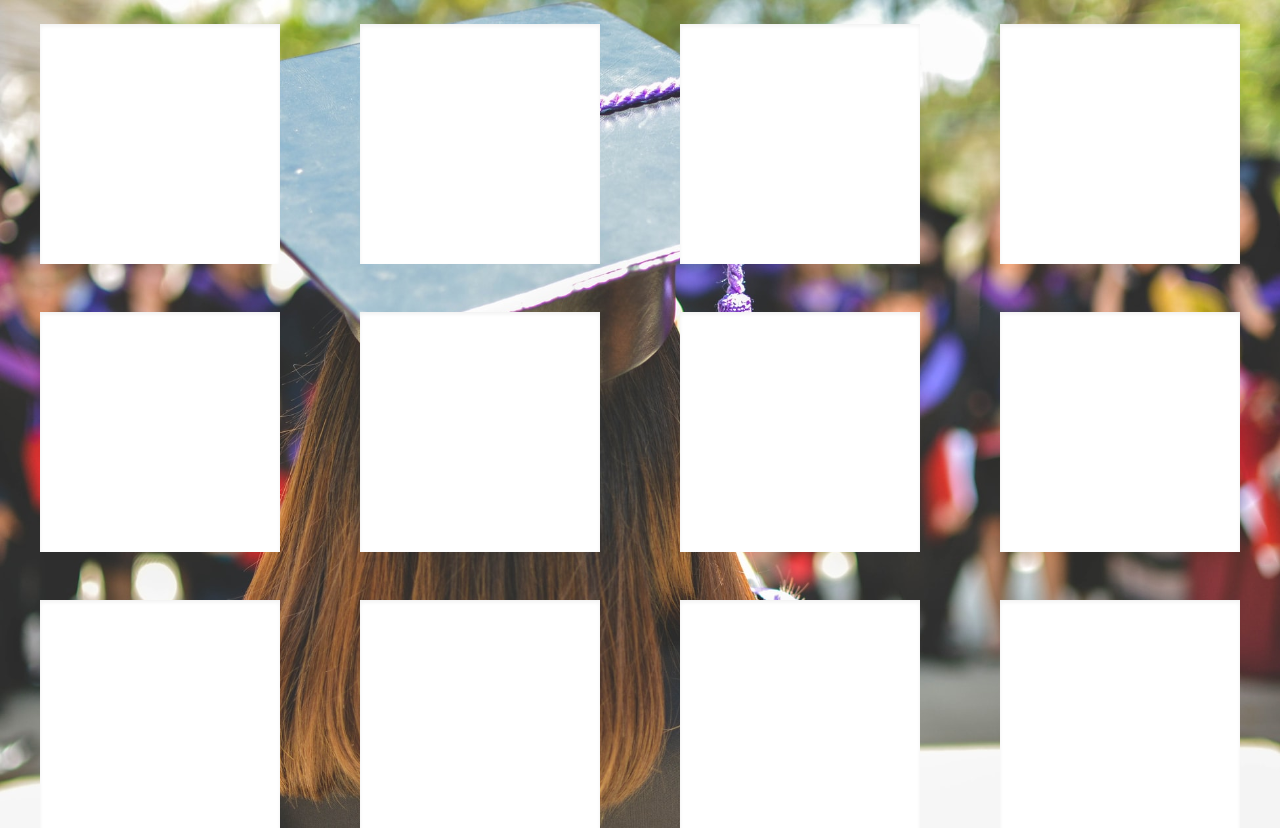
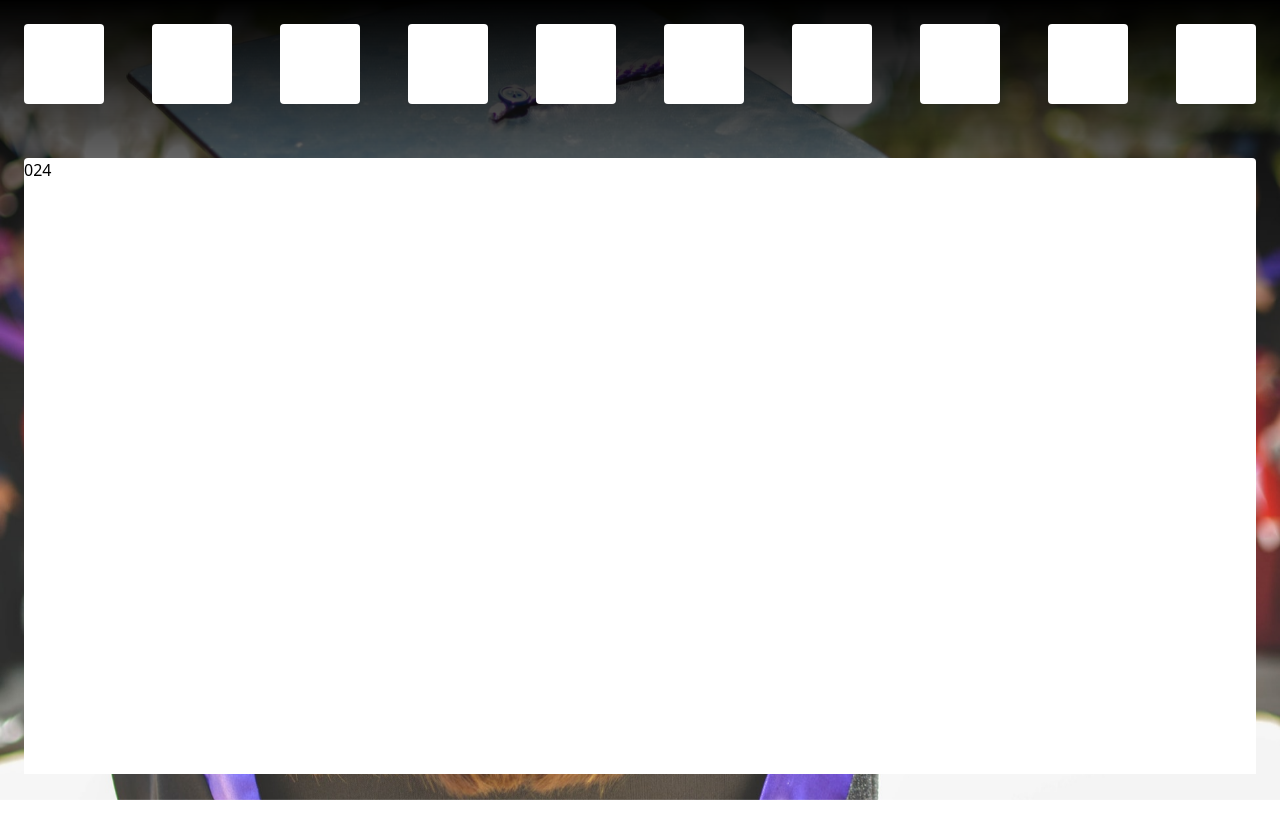
Before and after one commit to adityacaturputra/your-school-univday, a Next.js app: page /explore in a window 1280 px wide. Shown: the top 828 px of the page. After the commit the page ends 800 px from the top, so only its background shows below. Built offline with nearby package versions, Linux system fonts and the light colour scheme.

Commit message:
Main Container

```diff
--- a/package.json
+++ b/package.json
@@ -11,7 +11,8 @@
   "dependencies": {
     "next": "11.1.0",
     "react": "17.0.2",
-    "react-dom": "17.0.2"
+    "react-dom": "17.0.2",
+    "react-reveal": "^1.2.2"
   },
   "devDependencies": {
     "@types/react": "17.0.19",
--- a/pages/explore.tsx
+++ b/pages/explore.tsx
@@ -1,39 +1,36 @@
 import type { NextPage } from 'next';
-import { useState } from 'react';
+import Fade from 'react-reveal/Fade';
 
 const Explore: NextPage = () => {
 
+  const datas = ['','','','','','','','','','','','','','','','','','','','','','','',''];
+
   return (
-    <>
-      <div className="min-h-screen bg-hero bg-center bg-cover bg-fixed">
-        <div className="flex overflow-x-scrool flex-wrap justify-around">
-          <div className="shadow-inner h-60 w-60 bg-white m-6 "></div>
-          <div className="shadow-inner h-60 w-60 bg-white m-6 "></div>
-          <div className="shadow-inner h-60 w-60 bg-white m-6 "></div>
-          <div className="shadow-inner h-60 w-60 bg-white m-6 "></div>
-          <div className="shadow-inner h-60 w-60 bg-white m-6 "></div>
-          <div className="shadow-inner h-60 w-60 bg-white m-6 "></div>
-          <div className="shadow-inner h-60 w-60 bg-white m-6 "></div>
-          <div className="shadow-inner h-60 w-60 bg-white m-6 "></div>
-          <div className="shadow-inner h-60 w-60 bg-white m-6 "></div>
-          <div className="shadow-inner h-60 w-60 bg-white m-6 "></div>
-          <div className="shadow-inner h-60 w-60 bg-white m-6 "></div>
-          <div className="shadow-inner h-60 w-60 bg-white m-6 "></div>
-          <div className="shadow-inner h-60 w-60 bg-white m-6 "></div>
-          <div className="shadow-inner h-60 w-60 bg-white m-6 "></div>
-          <div className="shadow-inner h-60 w-60 bg-white m-6 "></div>
-          <div className="shadow-inner h-60 w-60 bg-white m-6 "></div>
-          <div className="shadow-inner h-60 w-60 bg-white m-6 "></div>
-          <div className="shadow-inner h-60 w-60 bg-white m-6 "></div>
-          <div className="shadow-inner h-60 w-60 bg-white m-6 "></div>
-          <div className="shadow-inner h-60 w-60 bg-white m-6 "></div>
-          <div className="shadow-inner h-60 w-60 bg-white m-6 "></div>
-          <div className="shadow-inner h-60 w-60 bg-white m-6 "></div>
-          <div className="shadow-inner h-60 w-60 bg-white m-6 "></div>
-          <div className="shadow-inner h-60 w-60 bg-white m-6 "></div>
+    <div className="min-h-screen bg-hero bg-center bg-cover bg-fixed">
+      <Fade>
+        <div className="h-screen bg-gradient-to-b from-black via-transparent to-transparent">
+          <div className="overflow-x-scroll overflow-y-hidden whitespace-nowrap">
+            {datas.map((data, key) => (
+              // eslint-disable-next-line react/jsx-key
+              <Fade right delay={50*key} key={key}>
+                <div className="inline-block bg-white m-6 rounded" style={{height: '10vh', width: '10vh'}}></div>
+              </Fade>
+            ))}
+          </div>
+          <div className="" style={{height: '80vh', position: 'relative'}}>
+            <div style={{maxHeight:'100%', overflowY:'auto', overflowX: 'hidden'}}>
+              {datas.map((data, key) => (
+                // eslint-disable-next-line react/jsx-key
+                <Fade bottom key={key}>
+                  <div className="w-auto bg-white my-6 mx-6 mb-96 rounded" style={{height:900}}>{key}{datas.length}</div>
+                </Fade>
+              ))}
+            </div>
+          </div>
         </div>
-      </div>
-    </>
+      </Fade>
+
+    </div>
   );
 };
 
--- a/pages/index.tsx
+++ b/pages/index.tsx
@@ -8,7 +8,7 @@ const Home: NextPage = () => {
 
   return (
     <div className="h-screen bg-hero bg-center bg-cover ">
-      <div className={`h-screen bg-black ${QtaClicked ? 'bg-opacity-0' : 'bg-opacity-80'} flex flex-col lg:justify-center md:justify-center justify-evenly transition duration-1000`}>
+      <div className={`h-screen ${!QtaClicked && 'bg-opacity-80 bg-black'} flex flex-col lg:justify-center md:justify-center justify-evenly transition duration-500`}>
         { !QtaClicked &&
         <>
           <p className="text-center text-white text-4xl pb-10 ">Selamat Datang di <span className="text-purple-400">your-school-univday</span></p>
--- a/styles/globals.css
+++ b/styles/globals.css
@@ -1,9 +1,15 @@
 html,
 body {
+  scroll-behavior: smooth;
   padding: 0;
   margin: 0;
   font-family: -apple-system, BlinkMacSystemFont, Segoe UI, Roboto, Oxygen,
     Ubuntu, Cantarell, Fira Sans, Droid Sans, Helvetica Neue, sans-serif;
+  overflow: hidden;
+}
+
+* {
+  box-sizing: border-box;
 }
 
 a {
@@ -18,3 +24,23 @@ a {
 @tailwind base;
 @tailwind components;
 @tailwind utilities;
+
+/* width */
+::-webkit-scrollbar {
+  width: 10px;
+}
+
+/* Track */
+::-webkit-scrollbar-track {
+  background: rgba(0,0,0,0);
+}
+
+/* Handle */
+::-webkit-scrollbar-thumb {
+  background: #888;
+}
+
+/* Handle on hover */
+::-webkit-scrollbar-thumb:hover {
+  background: #555;
+}
--- a/tsconfig.json
+++ b/tsconfig.json
@@ -12,8 +12,9 @@
     "moduleResolution": "node",
     "resolveJsonModule": true,
     "isolatedModules": true,
-    "jsx": "preserve"
+    "jsx": "preserve",
+    "typeRoots": [ "./types", "./node_modules/@types"]
   },
   "include": ["next-env.d.ts", "**/*.ts", "**/*.tsx"],
-  "exclude": ["node_modules"]
+  "exclude": ["node_modules", "typings"]
 }
--- /dev/null
+++ b/types/index.d.ts
@@ -0,0 +1,2 @@
+declare module 'react-reveal/Slide'
+declare module 'react-reveal/Fade'
```
Also changed, not shown: 1 other file (tests, documents, lock files or other folders).
